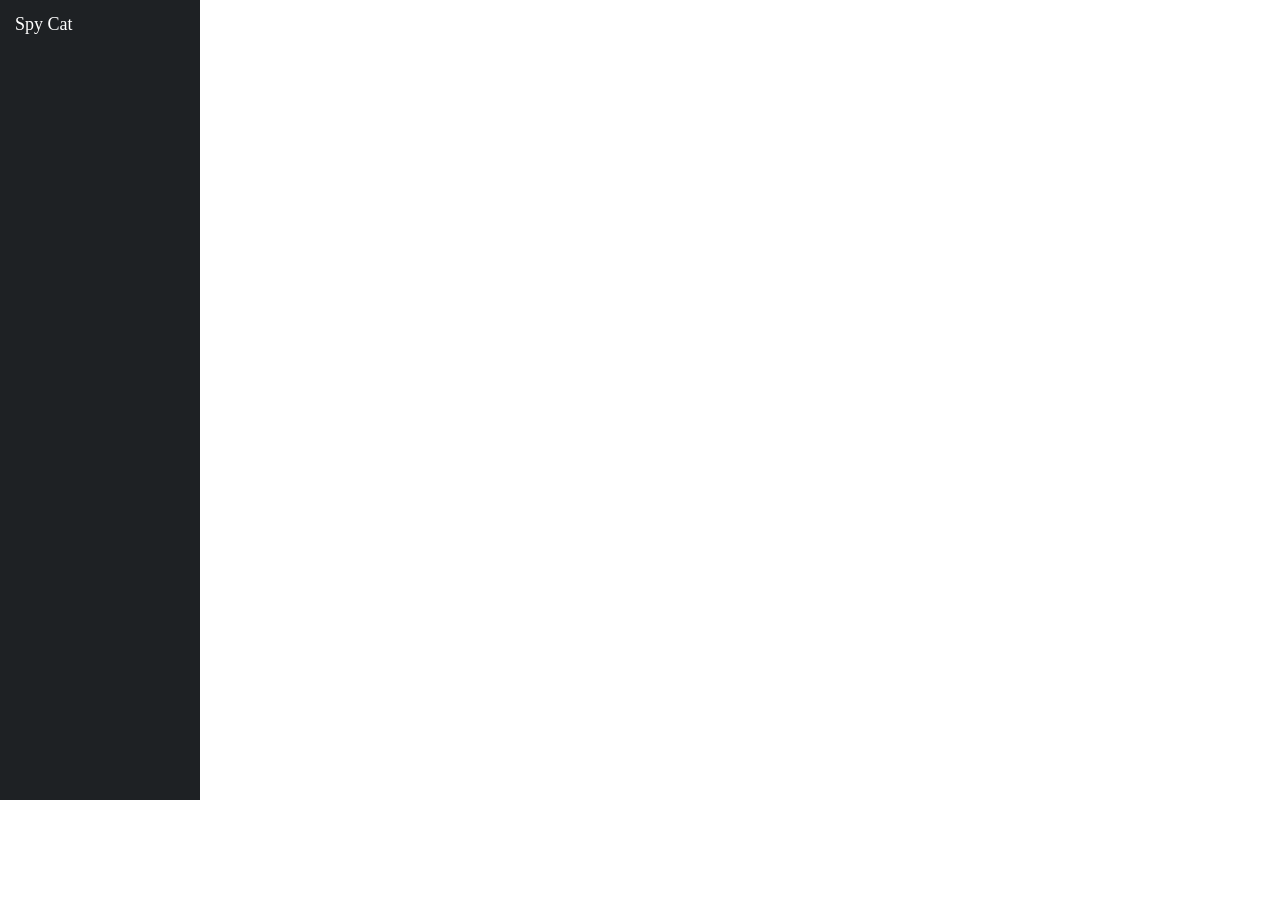
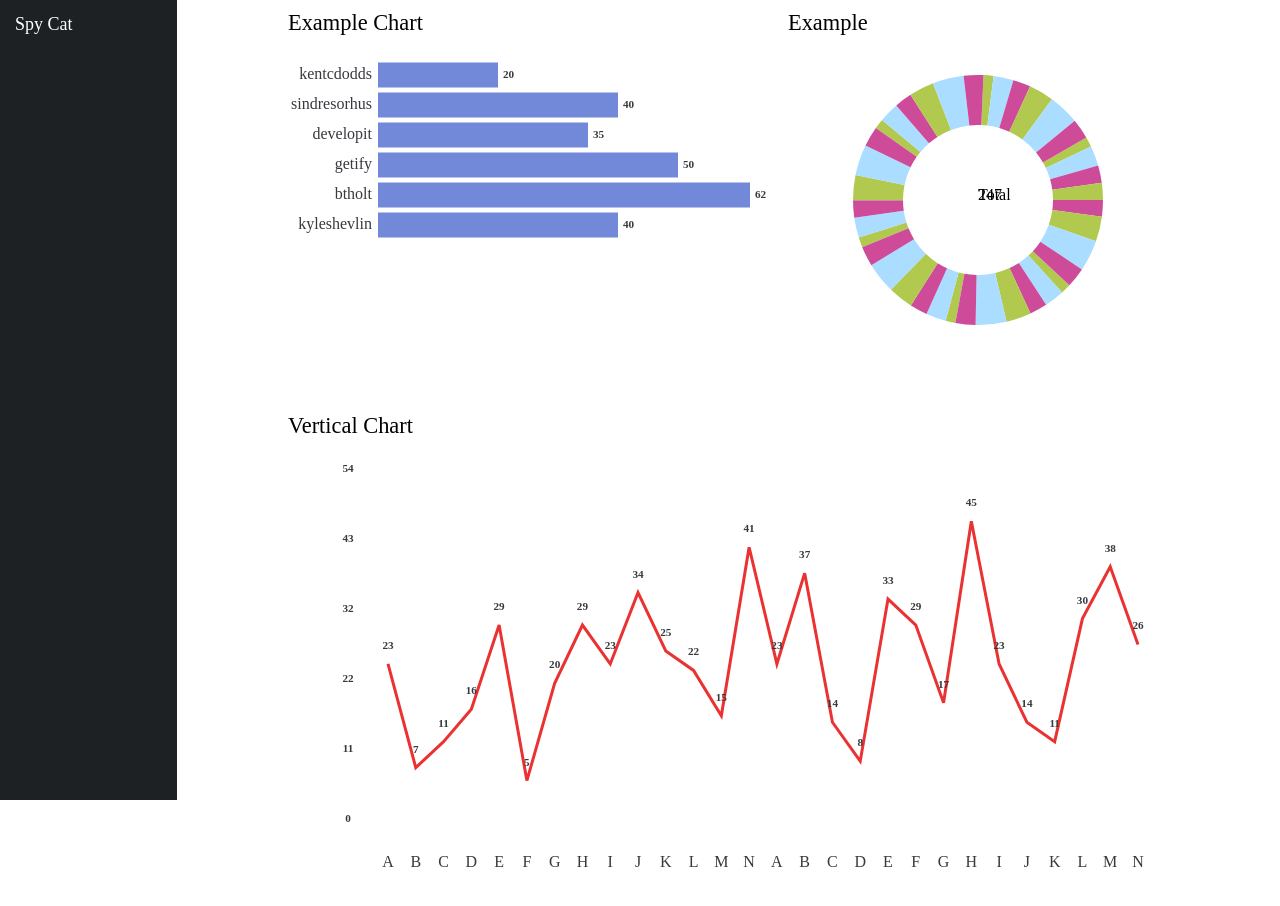
Before and after one commit to gunhwalee/spycat-client, a React (Create React App) app: page /1/traffics in a window 1280 px wide. Before the commit this address had no page. Before the commit the page ends 800 px from the top, so only its background shows below. Built offline with nearby package versions, Linux system fonts and the light colour scheme.

Commit message:
feat: 라인차트 추가

```diff
--- a/src/app/App.js
+++ b/src/app/App.js
@@ -7,6 +7,7 @@ import Login from "../components/Login";
 import Signup from "../components/Signup";
 import MyPage from "../components/MyPage";
 import CreateServer from "../components/CreateServer";
+import Chart from "../components/Chart";
 
 function App() {
   return (
@@ -17,6 +18,7 @@ function App() {
         <Route path="/signup" element={<Signup />} exact />
         <Route path="/:id" element={<MyPage />} exact />
         <Route path="/createserver" element={<CreateServer />} exact />
+        <Route path="/:id/traffics" element={<Chart />} exact />
         <Route path="/" element={<Main />} exact />
       </Routes>
     </>
--- /dev/null
+++ b/src/components/Chart.js
@@ -0,0 +1,35 @@
+import React from "react";
+import styled from "styled-components";
+import HorizontalChart from "../utils/horizontalChart";
+import LineChart from "../utils/LineChart";
+import PieChart from "../utils/PieChart";
+import mockData from "../utils/mockData.json";
+
+const EntryWrapper = styled.div`
+  width: 100%;
+  display: flex;
+  flex-direction: column;
+  align-items: center;
+`;
+
+function Chart() {
+  return (
+    <EntryWrapper>
+      <div>
+        <HorizontalChart name="Example Chart" data={mockData.horizontalMock} />
+        <PieChart name="Example" />
+      </div>
+      <div>
+        <LineChart
+          width={900}
+          height={500}
+          data={mockData.lineMock}
+          horizontalGuides={5}
+          precision={0}
+        />
+      </div>
+    </EntryWrapper>
+  );
+}
+
+export default Chart;
--- a/src/components/Main.js
+++ b/src/components/Main.js
@@ -6,7 +6,7 @@ import styled from "styled-components";
 import logo from "../assets/img/logo.jpg";
 import { COLORS } from "../assets/constants";
 import mockData from "../utils/mockData.json";
-import BarVerticalChart from "../utils/verticalChart";
+import VerticalChart from "../utils/verticalChart";
 
 const EntryWrapper = styled.div`
   width: 100%;
@@ -45,7 +45,7 @@ function Main() {
         <h1>Spy Cat</h1>
       </header>
       <main className="chart-example">
-        <BarVerticalChart name="Example Chart" data={mockData.verticalMock} />
+        <VerticalChart name="Example Chart" data={mockData.verticalMock} />
       </main>
       {!name && (
         <>
--- /dev/null
+++ b/src/utils/LineChart.css
@@ -0,0 +1,56 @@
+body {
+  font-family: "Lato", sans-serif;
+  font-size: 16px;
+}
+
+.line-title {
+  font-size: 1.4em;
+  font-weight: 300;
+}
+
+.name-label {
+  text-anchor: middle;
+  fill: #36393e;
+  font-weight: 300;
+  font-size: 1em;
+}
+
+.value-label {
+  text-anchor: middle;
+  fill: #36393e;
+  font-weight: 900;
+  font-size: 0.7em;
+}
+
+.node-group .values {
+  text-anchor: middle;
+  fill: #36393e;
+  font-weight: 900;
+  font-size: 0.7em;
+}
+
+.linecontainer .node-group {
+  transition: opacity 0.3s;
+}
+
+.linecontainer:hover .node-group {
+  opacity: 0.3;
+}
+
+.linecontainer:hover .path {
+  opacity: 0.3;
+}
+
+.linecontainer .node-group:hover {
+  opacity: 1;
+}
+
+.linecontainer .node-group:hover .values {
+  font-weight: 400;
+  font-size: 1.2em;
+  fill: #EB3232;
+}
+
+.linecontainer .node-group:hover .name-label {
+  font-weight: 400;
+}
--- /dev/null
+++ b/src/utils/LineChart.js
@@ -0,0 +1,87 @@
+import React from "react";
+import "./LineChart.css";
+import { v4 as uuid } from "uuid";
+
+export default function LineChart({
+  data,
+  width,
+  height,
+  precision,
+  horizontalGuides,
+}) {
+  const FONT_SIZE = width / 50;
+  const maximumXFromData = Math.max(...data.map(e => e.x));
+  const maximumYFromData = Math.max(...data.map(e => e.y * 1.2));
+
+  const digits =
+    parseFloat(maximumYFromData.toString()).toFixed(precision).length + 5;
+  const padding = (FONT_SIZE + digits) * 3;
+  const chartWidth = width - padding * 2;
+  const chartHeight = height - padding * 2;
+
+  const LabelsYAxis = () => {
+    const PARTS = horizontalGuides;
+
+    return new Array(PARTS + 1).fill(0).map((_, index) => {
+      const x = -30;
+      const ratio = index / horizontalGuides;
+      const yCorrdinate = chartHeight - chartHeight * ratio + FONT_SIZE / 2;
+
+      return (
+        <text x={x} y={yCorrdinate} className="value-label" key={uuid()}>
+          {parseFloat(maximumYFromData * (index / PARTS)).toFixed(precision)}
+        </text>
+      );
+    });
+  };
+
+  const points = data
+    .map(element => {
+      const x = (element.x / maximumXFromData) * chartWidth + 10;
+      const y = chartHeight - (element.y / maximumYFromData) * chartHeight;
+
+      return `${x},${y}`;
+    })
+    .join(" ");
+
+  const pointNode = data.map(element => {
+    const x = (element.x / maximumXFromData) * chartWidth + 10;
+    const y = chartHeight - (element.y / maximumYFromData) * chartHeight;
+    const labelY = chartHeight + FONT_SIZE * 3;
+
+    return (
+      <g className="node-group" key={uuid()}>
+        <text x={x} y={y - 15} className="values">
+          {element.y}
+        </text>
+        <circle cx={x} cy={y} r="20" fill="transparent" stroke="none">
+          {element.y}
+        </circle>
+        <text x={x} y={labelY} className="name-label">
+          {element.label}
+        </text>
+      </g>
+    );
+  });
+
+  return (
+    <svg width={width} height={height}>
+      <g className="linecontainer">
+        <text className="line-title" x="10" y="30">
+          Vertical Chart
+        </text>
+        <g className="linechart" transform="translate(100, 60)">
+          <LabelsYAxis />
+          <polyline
+            className="path"
+            fill="none"
+            stroke="#EB3232"
+            strokeWidth="3"
+            points={points}
+          />
+          {pointNode}
+        </g>
+      </g>
+    </svg>
+  );
+}
--- /dev/null
+++ b/src/utils/PieChart.css
@@ -0,0 +1,33 @@
+body {
+  font-family: "Lato", sans-serif;
+  font-size: 16px;
+}
+
+/* .chart-text {
+  font: 12px "Montserrat", Arial, sans-serif;
+  fill: #000;
+  /* -moz-transform: translateY(0.25em); */
+  /* -ms-transform: translateY(0.25em); */
+  /* -webkit-transform: translateY(0.25em); */
+  /* transform: translateY(0.25em); */
+/* } */
+
+/* .chart-number {
+  font-size: 0.5em;
+  line-height: 1;
+  text-anchor: middle;
+  -moz-transform: translateY(-0.25em);
+  -ms-transform: translateY(-0.25em);
+  -webkit-transform: translateY(-0.25em);
+  transform: translateY(-0.25em);
+}
+
+.chart-label {
+  font-size: 0.2em;
+  text-transform: uppercase;
+  text-anchor: middle;
+  -moz-transform: translateY(0.7em);
+  -ms-transform: translateY(0.7em);
+  -webkit-transform: translateY(0.7em);
+  transform: translateY(0.7em);
+} */
--- /dev/null
+++ b/src/utils/PieChart.js
@@ -0,0 +1,94 @@
+import React from "react";
+import "./PieChart.css";
+import { v4 as uuid } from "uuid";
+
+const data = [
+  {
+    name: "kentcdodds",
+    value: 20,
+  },
+  {
+    name: "sindresorhus",
+    value: 40,
+  },
+  {
+    name: "developit",
+    value: 35,
+  },
+  {
+    name: "getify",
+    value: 50,
+  },
+  {
+    name: "btholt",
+    value: 62,
+  },
+  {
+    name: "kyleshevlin",
+    value: 40,
+  },
+];
+
+const color = [
+  "#b1c94e",
+  "#aaddff",
+  "#ce4b99",
+  "#b1c94e",
+  "#aaddff",
+  "#ce4b99",
+];
+
+export default function PieChart({ name }) {
+  const offsets = [];
+  const total = data.reduce((accumulator, currentValue) => {
+    offsets.push(accumulator);
+    return accumulator + currentValue.value;
+  }, 0);
+  const initialOffset = 25;
+  const pers = [];
+  data.reduce((accumulator, currentValue) => {
+    pers.push((accumulator / total) * 100);
+    return accumulator + currentValue.value;
+  }, 0);
+
+  const contents = data.map((element, index) => {
+    const per = (element.value / total) * 100;
+    const dasharray = `${per} ${100 - per}`;
+    const dashoffset = initialOffset - (offsets[index] / total) * 100;
+
+    return (
+      <circle
+        key={uuid()}
+        id={`donut-segment${index + 1}`}
+        cx="200"
+        cy="200"
+        r="100"
+        fill="transparent"
+        stroke={color[index]}
+        strokeWidth="50"
+        strokeDasharray={dasharray}
+        strokeDashoffset={dashoffset}
+      />
+    );
+  });
+
+  return (
+    <svg height="400" width="400">
+      <g className="pie-container">
+        <text className="title" x="10" y="30">
+          {name}
+        </text>
+        <circle className="donut-hole" cx="200" cy="200" r="100" fill="#fff" />
+        {contents}
+        <g className="chart-text">
+          <text x="50%" y="50%" className="chart-number" id="totalValue">
+            {total}
+          </text>
+          <text x="50%" y="50%" className="chart-label">
+            Total
+          </text>
+        </g>
+      </g>
+    </svg>
+  );
+}
--- a/src/utils/horizontalChart.js
+++ b/src/utils/horizontalChart.js
@@ -2,7 +2,7 @@ import React, { useState } from "react";
 import "./horizontalChart.css";
 import { v4 as uuid } from "uuid";
 
-export default function BarHorizontalChart({ name, data }) {
+export default function HorizontalChart({ name, data }) {
   const [ratio, setRatio] = useState(8);
   const maxObjArr = data.reduce((prev, next) => {
     return prev.value >= next.value ? prev : next;
@@ -20,13 +20,13 @@ export default function BarHorizontalChart({ name, data }) {
   const barGroups = data.map((d, i) => {
     return (
       <g transform={`translate(0, ${i * barHeight})`} key={uuid()}>
-        <BarHorizontalGroup data={d} barHeight={barHeight} ratio={ratio} />
+        <HorizontalGroup data={d} barHeight={barHeight} ratio={ratio} />
       </g>
     );
   });
 
   return (
-    <svg width={width} height="500">
+    <svg width={width} height="400">
       <g className="container">
         <text className="title" x="10" y="30">
           {name}
@@ -39,7 +39,7 @@ export default function BarHorizontalChart({ name, data }) {
   );
 }
 
-function BarHorizontalGroup({ ratio, data, barHeight }) {
+function HorizontalGroup({ ratio, data, barHeight }) {
   const barPadding = 5;
   const barColor = "#7289da";
   const widthScale = d => d * ratio;
--- a/src/utils/mockData.json
+++ b/src/utils/mockData.json
@@ -136,5 +136,35 @@
       "name": "kyleshevlin",
       "value": 40
     }
+  ],
+  "lineMock": [
+      { "label": "A", "x": 0, "y": 23 },
+  { "label": "B", "x": 1, "y": 7 },
+  { "label": "C", "x": 2, "y": 11 },
+  { "label": "D", "x": 3, "y": 16 },
+  { "label": "E", "x": 4, "y": 29 },
+  { "label": "F", "x": 5, "y": 5 },
+  { "label": "G", "x": 6, "y": 20 },
+  { "label": "H", "x": 7, "y": 29 },
+  { "label": "I", "x": 8, "y": 23 },
+  { "label": "J", "x": 9, "y": 34 },
+  { "label": "K", "x": 10, "y": 25 },
+  { "label": "L", "x": 11, "y": 22 },
+  { "label": "M", "x": 12, "y": 15 },
+  { "label": "N", "x": 13, "y": 41 },
+  { "label": "A", "x": 14, "y": 23 },
+  { "label": "B", "x": 15, "y": 37 },
+  { "label": "C", "x": 16, "y": 14 },
+  { "label": "D", "x": 17, "y": 8 },
+  { "label": "E", "x": 18, "y": 33 },
+  { "label": "F", "x": 19, "y": 29 },
+  { "label": "G", "x": 20, "y": 17 },
+  { "label": "H", "x": 21, "y": 45 },
+  { "label": "I", "x": 22, "y": 23 },
+  { "label": "J", "x": 23, "y": 14 },
+  { "label": "K", "x": 24, "y": 11 },
+  { "label": "L", "x": 25, "y": 30 },
+  { "label": "M", "x": 26, "y": 38 },
+  { "label": "N", "x": 27, "y": 26 }
   ]
 }
--- a/src/utils/verticalChart.js
+++ b/src/utils/verticalChart.js
@@ -2,7 +2,7 @@ import React, { useState } from "react";
 import "./verticalChart.css";
 import { v4 as uuid } from "uuid";
 
-export default function BarVerticalChart({ name, data }) {
+export default function VerticalChart({ name, data }) {
   const [ratio, setRatio] = useState(8);
   const maxObjArr = data.reduce((prev, next) => {
     return prev.value >= next.value ? prev : next;
@@ -20,7 +20,7 @@ export default function BarVerticalChart({ name, data }) {
   const barGroups = data.map((d, i) => {
     return (
       <g transform={`translate(${i * barWidth}, 0)`} key={uuid()}>
-        <BarVerticalGroup
+        <VerticalGroup
           data={d}
           barWidth={barWidth}
           ratio={ratio}
@@ -44,7 +44,7 @@ export default function BarVerticalChart({ name, data }) {
   );
 }
 
-function BarVerticalGroup({ ratio, data, barWidth, height }) {
+function VerticalGroup({ ratio, data, barWidth, height }) {
   const barPadding = 5;
   const barColor = "#348AA7";
   const heightScale = d => d * ratio;
```
